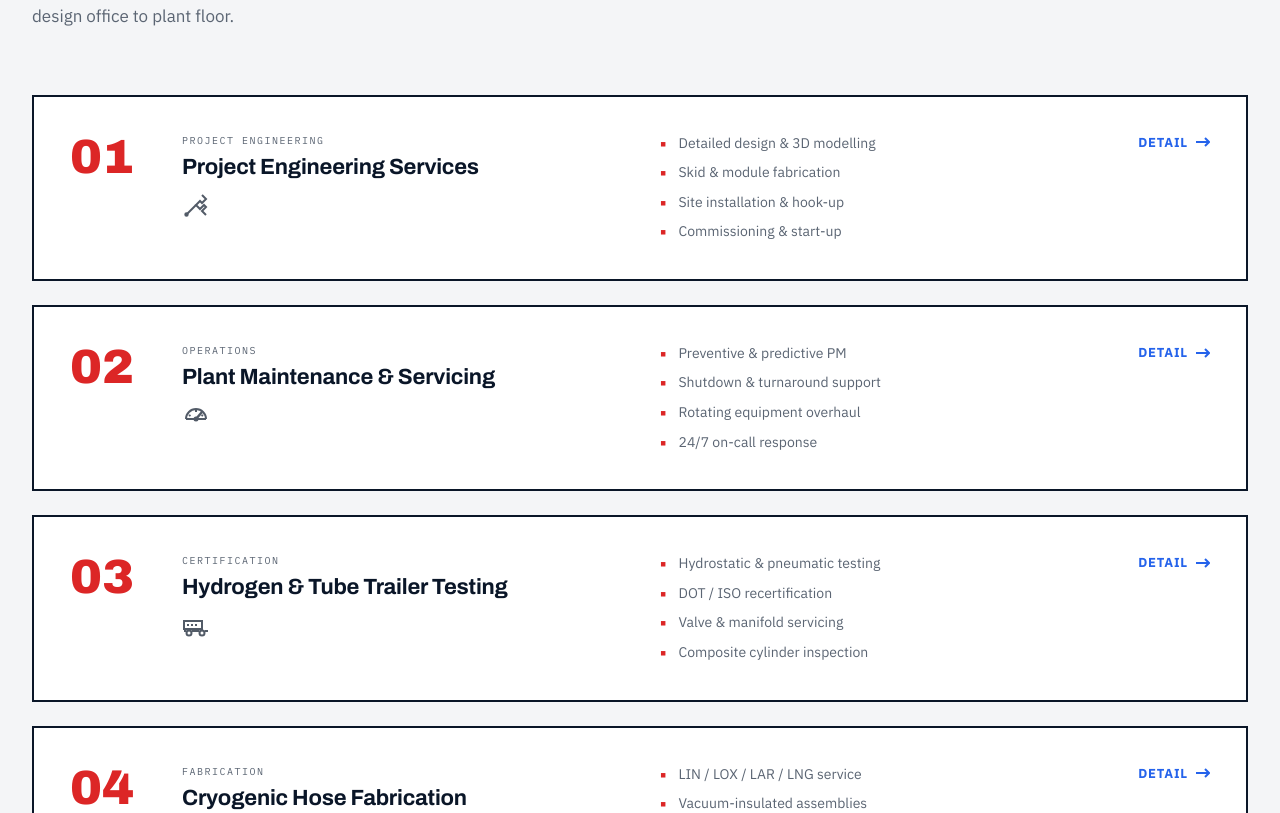
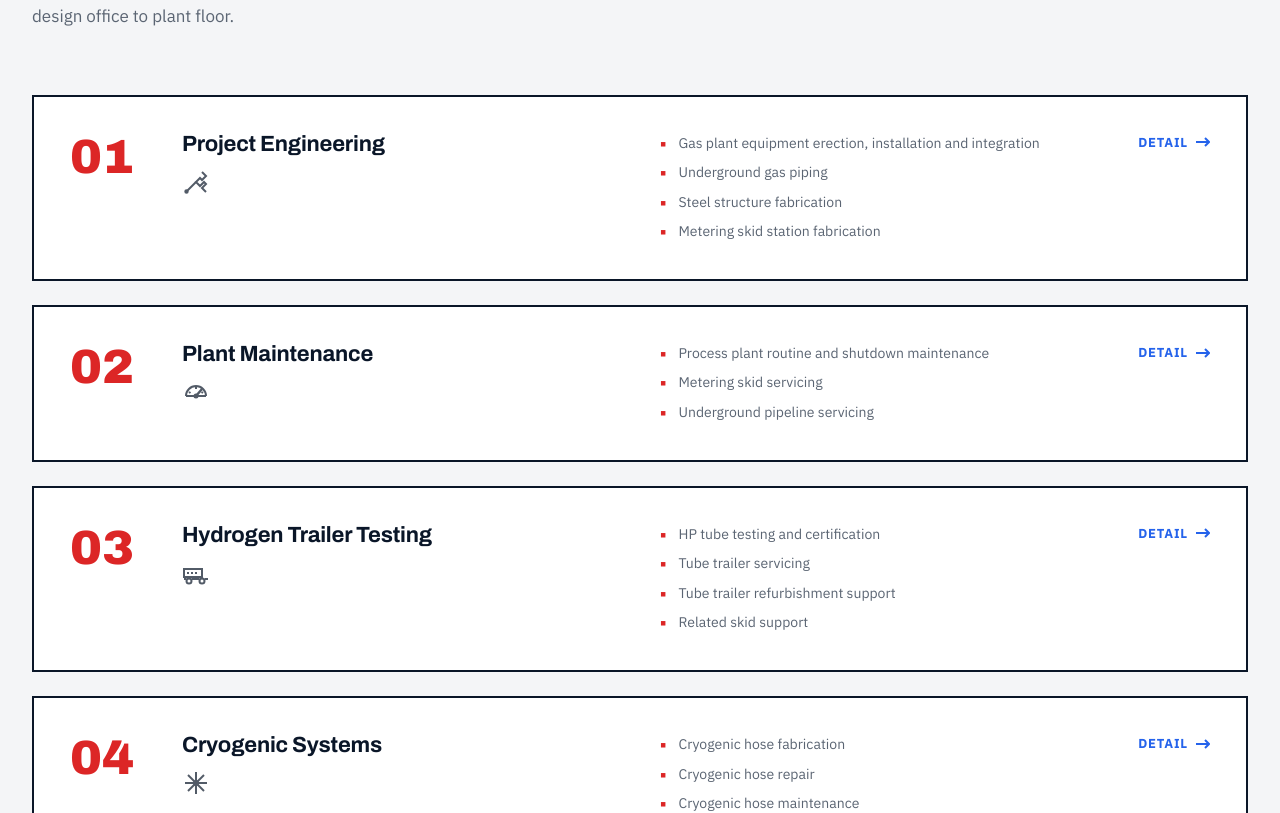
Before and after one commit to lsleewebsite/LS-LEE-TECH-2, a React (Vite) app: page /#/Home in a window 1280 px wide. Shown: the part 2122-2935 px from the top of the page. Built offline with nearby package versions, Linux system fonts and the light colour scheme.

Commit message:
Update Home.jsx

```diff
--- a/src/pages/Home.jsx
+++ b/src/pages/Home.jsx
@@ -332,10 +332,10 @@ export default function Home() {
             viewport={{ once: true, margin: "-50px" }}
           >
             {[
-              { num: "01", tag: "PROJECT ENGINEERING", icon: <I.Wrench />, title: "Project Engineering Services", bullets: ["Detailed design & 3D modelling", "Skid & module fabrication", "Site installation & hook-up", "Commissioning & start-up"] },
-              { num: "02", tag: "OPERATIONS", icon: <I.Gauge />, title: "Plant Maintenance & Servicing", bullets: ["Preventive & predictive PM", "Shutdown & turnaround support", "Rotating equipment overhaul", "24/7 on-call response"] },
-              { num: "03", tag: "CERTIFICATION", icon: <I.Trailer />, title: "Hydrogen & Tube Trailer Testing", bullets: ["Hydrostatic & pneumatic testing", "DOT / ISO recertification", "Valve & manifold servicing", "Composite cylinder inspection"] },
-              { num: "04", tag: "FABRICATION", icon: <I.Snow />, title: "Cryogenic Hose Fabrication", bullets: ["LIN / LOX / LAR / LNG service", "Vacuum-insulated assemblies", "Custom lengths & end fittings", "PED & ASME compliant"] },
+              { num: "01", icon: <I.Wrench />, title: "Project Engineering", bullets: ["Gas plant equipment erection, installation and integration", "Underground gas piping", "Steel structure fabrication", "Metering skid station fabrication"] },
+              { num: "02", icon: <I.Gauge />, title: "Plant Maintenance", bullets: ["Process plant routine and shutdown maintenance", "Metering skid servicing", "Underground pipeline servicing"] },
+              { num: "03", icon: <I.Trailer />, title: "Hydrogen Trailer Testing", bullets: ["HP tube testing and certification", "Tube trailer servicing", "Tube trailer refurbishment support", "Related skid support"] },
+              { num: "04", icon: <I.Snow />, title: "Cryogenic Systems", bullets: ["Cryogenic hose fabrication", "Cryogenic hose repair", "Cryogenic hose maintenance", "Industrial gas applications"] },
             ].map((it, i) => (
               <motion.div
                 className="svc-row"
@@ -345,7 +345,6 @@ export default function Home() {
               >
                 <div className="svc-num">{it.num}</div>
                 <div className="svc-title-cell">
-                  <div className="svc-tag mono">{it.tag}</div>
                   <h3>{it.title}</h3>
                   <div style={{ display: "flex", alignItems: "center", gap: 12, marginTop: 8, opacity: 0.7 }}>{it.icon}</div>
                 </div>
```
